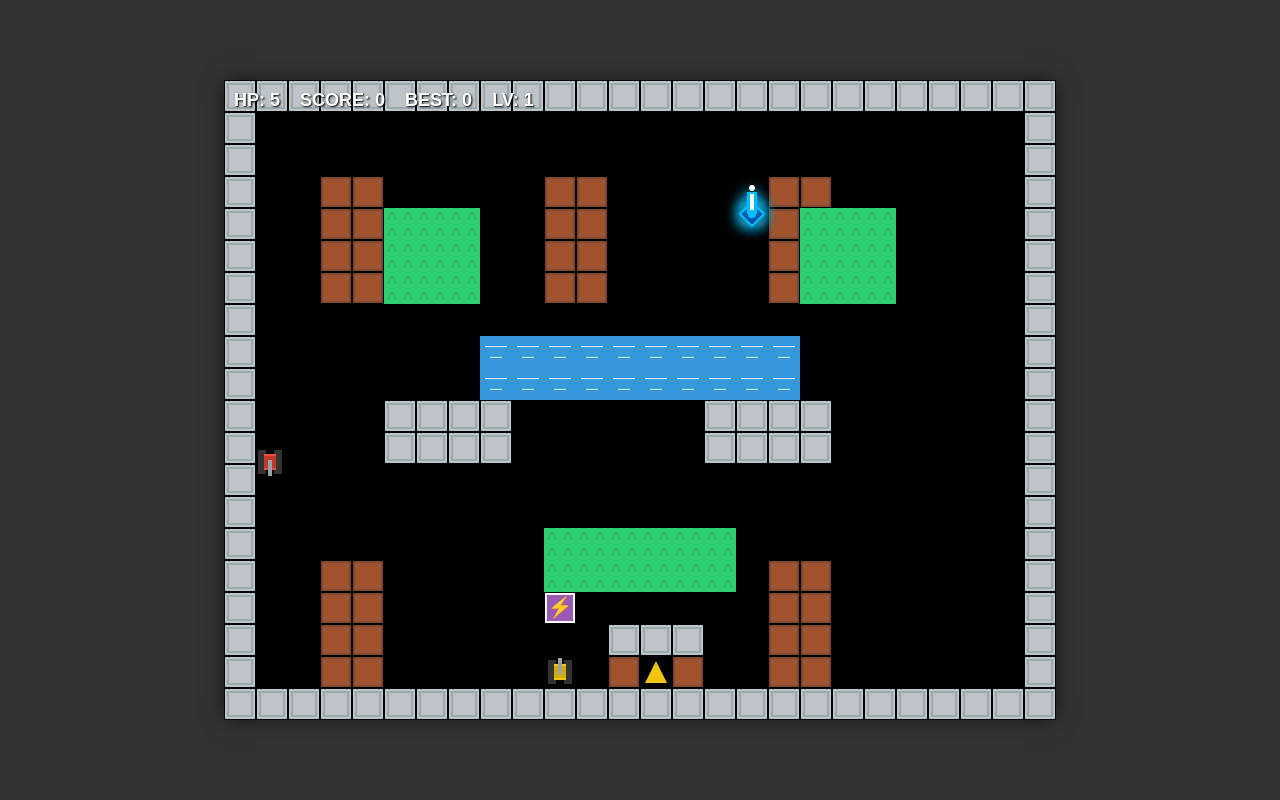
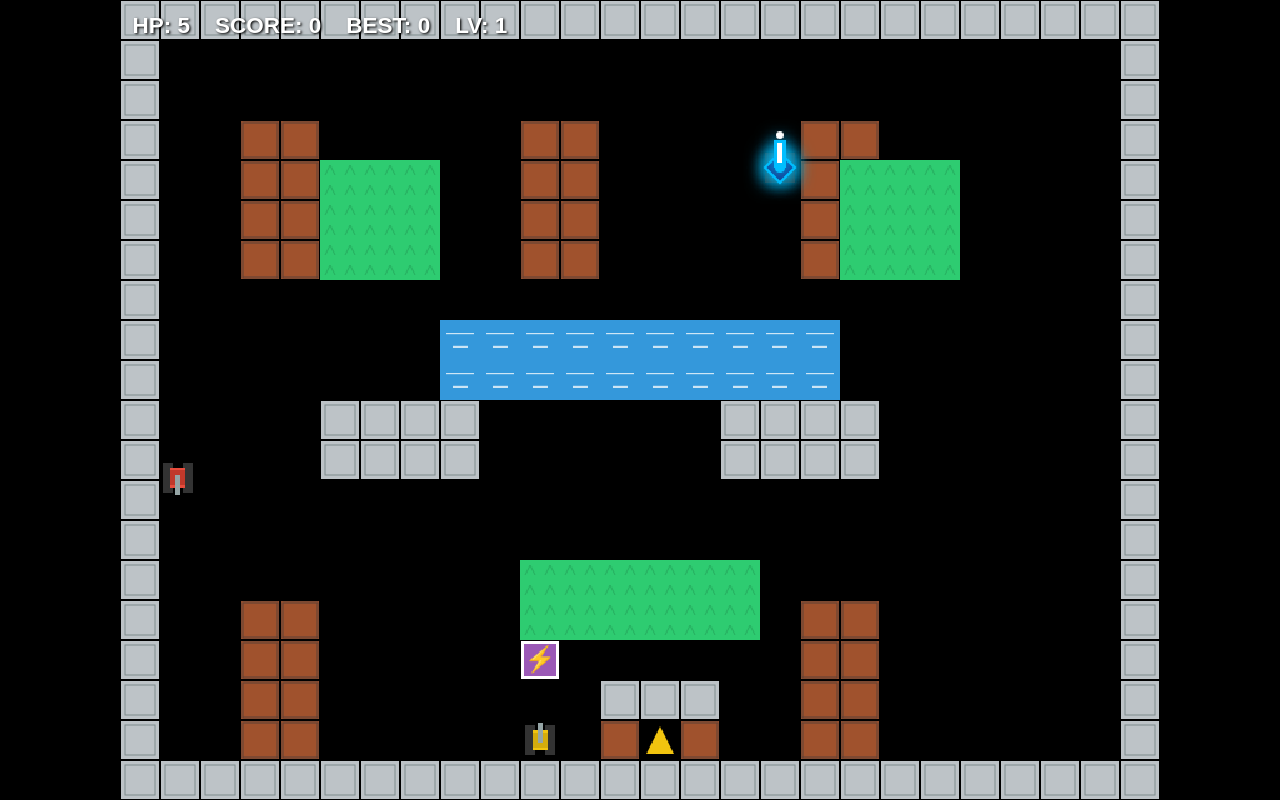
Before and after one commit to 13755961499/Tank-Game, a website: page index.html in a window 1280 px wide. Both pictures are taken after a click on the button "单人模式". Drawn offline with nearby package versions, Linux system fonts and the light colour scheme.

Commit message:
调整了游戏界面大小

```diff
--- a/css/style.css
+++ b/css/style.css
@@ -5,7 +5,7 @@
 }
 
 body {
-    background-color: #333;
+    background-color: #000;
     display: flex;
     justify-content: center;
     align-items: center;
@@ -18,6 +18,12 @@ body {
     position: relative;
     box-shadow: 0 0 20px rgba(0,0,0,0.5);
     background-color: #000;
+    transform-origin: center center;
+}
+
+:fullscreen #game-container,
+:-webkit-full-screen #game-container {
+    box-shadow: none;
 }
 
 canvas {
--- a/js/game.js
+++ b/js/game.js
@@ -7,6 +7,12 @@ class Game {
         this.ctx = this.canvas.getContext('2d');
         this.canvas.width = CONFIG.WIDTH;
         this.canvas.height = CONFIG.HEIGHT;
+        this.ctx.imageSmoothingEnabled = false;
+        this.container = document.getElementById('game-container');
+        if (this.container) this.container.style.transformOrigin = 'center center';
+        this.applyViewportScale();
+        window.addEventListener('resize', () => this.applyViewportScale());
+        document.addEventListener('fullscreenchange', () => this.applyViewportScale());
 
         this.map = new MapSystem();
         this.player = null;
@@ -19,6 +25,7 @@ class Game {
         this.score = 0;
         this.highScore = parseInt(localStorage.getItem('tankGame_highScore')) || 0;
         this.hp = CONFIG.INITIAL_HP;
+        this.maxHp = CONFIG.INITIAL_HP;
         this.state = 'START';
         this.isMultiplayer = false;
         this.socket = null;
@@ -32,6 +39,29 @@ class Game {
         this.level = 1;
         this.singleExpPerLevel = 2000;
         this.pendingInitialLaser = false;
+    }
+
+    applyViewportScale() {
+        if (!this.container) return;
+        const vw = window.innerWidth || CONFIG.WIDTH;
+        const vh = window.innerHeight || CONFIG.HEIGHT;
+        const scale = Math.min(vw / CONFIG.WIDTH, vh / CONFIG.HEIGHT);
+        const safeScale = Number.isFinite(scale) && scale > 0 ? scale : 1;
+        this.container.style.transform = `scale(${safeScale})`;
+    }
+
+    requestFullscreen() {
+        if (document.fullscreenElement) return;
+        const target = document.documentElement;
+        const req =
+            target.requestFullscreen ||
+            target.webkitRequestFullscreen ||
+            target.msRequestFullscreen;
+        if (!req) return;
+        try {
+            const result = req.call(target);
+            if (result && typeof result.catch === 'function') result.catch(() => {});
+        } catch {}
     }
 
     initEvents() {
@@ -177,6 +207,7 @@ class Game {
     }
 
     start(multiplayer = false) {
+        this.requestFullscreen();
         AudioManager.init();
         AudioManager.setBGMFile('assets/韩承东 - 机战王.mp3');
         AudioManager.startBGM();
@@ -216,6 +247,7 @@ class Game {
         this.state = 'PLAYING';
         this.score = 0;
         this.hp = CONFIG.INITIAL_HP;
+        this.maxHp = CONFIG.INITIAL_HP;
         this.exp = 0;
         this.level = 1;
         this.lastEliteSpawnTime = 0; // 单机模式精英怪计时
@@ -496,6 +528,9 @@ class Game {
                 this.hp = data.hp;
                 this.updateHUD();
             }
+            if (Number.isFinite(data.maxHp)) {
+                this.maxHp = data.maxHp;
+            }
             if (this.player) this.player.active = true;
         });
 
@@ -655,7 +690,8 @@ class Game {
         const newLevel = this.getLevelFromExp(this.exp);
         if (newLevel > oldLevel) {
             this.level = newLevel;
-            this.hp = CONFIG.INITIAL_HP;
+            this.maxHp += (newLevel - oldLevel);
+            this.hp = this.maxHp;
             if (this.player) this.player.active = true;
             this.updateHUD();
         }
@@ -958,7 +994,7 @@ class Game {
         // 只有 LIFE, SHIELD 和 LASER 是个人私有的
         if (this.isMultiplayer) {
             if (type === CONFIG.POWERUP_TYPES.LIFE) {
-                this.hp++;
+                this.hp = Math.min(this.maxHp, this.hp + 1);
                 this.updateHUD();
                 this.socket.emit('playerUpdate', { hp: this.hp });
             }
@@ -980,7 +1016,7 @@ class Game {
         }
 
         switch(type) {
-            case CONFIG.POWERUP_TYPES.LIFE: this.hp++; break;
+            case CONFIG.POWERUP_TYPES.LIFE: this.hp = Math.min(this.maxHp, this.hp + 1); break;
             case CONFIG.POWERUP_TYPES.LASER: this.player.laserCount = 5; break;
             case CONFIG.POWERUP_TYPES.SHIELD:
                 if (this.player) {
```
Also changed, not shown: server.js (+13 -1 lines), test/levelSystem.test.js (+2 -1 lines), 1 other file.
